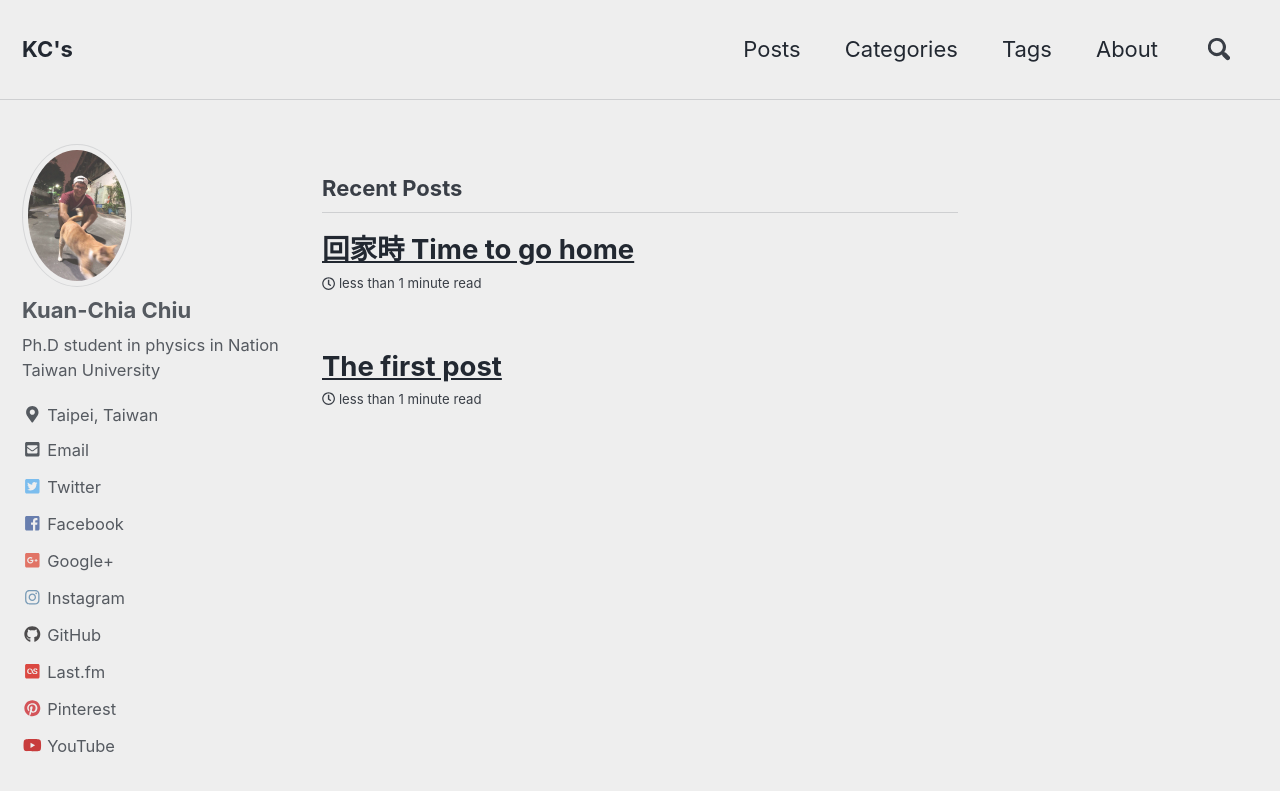
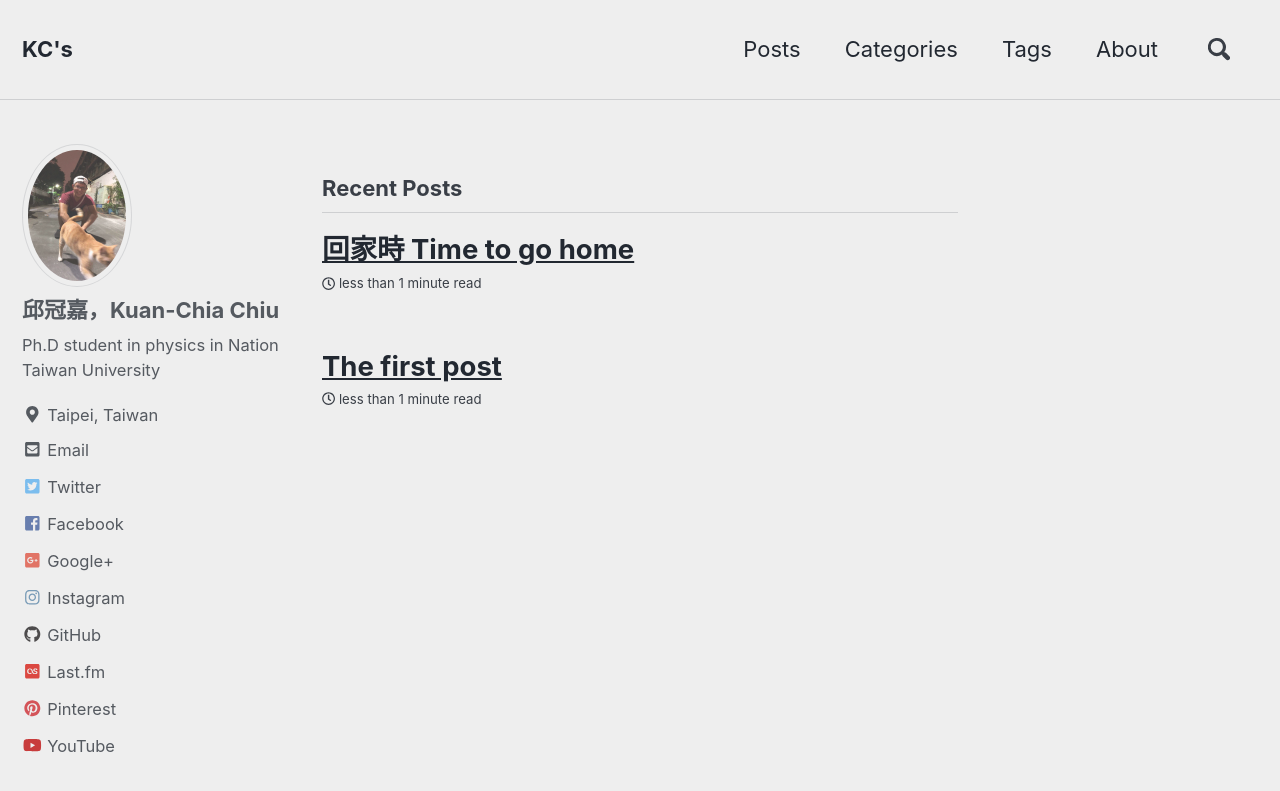
Before and after one commit to ttt50966/ttt50966.github.io, a Jekyll site: the page built from index.html, in a window 1280 px wide and 900 px high. Shown: the top 791 px of the window. Built offline with Jekyll 4.4.1, drawn with Linux system fonts in a browser that asks for light colours; nearby versions of some CDN libraries; the list of posts is cut into pages by our own code.

Commit message:
insert Chinese name

```diff
--- a/_config.yml
+++ b/_config.yml
@@ -97,7 +97,7 @@ analytics:
 
 # Site Author
 author:
-  name             : "Kuan-Chia Chiu"
+  name             : "邱冠嘉，Kuan-Chia Chiu"
   avatar           : "/assets/KC.jpeg" # path of avatar image, e.g. "/assets/images/bio-photo.jpg"
   bio              : "Ph.D student in physics in Nation Taiwan University"
   location         : "Taipei, Taiwan"
--- a/_data/authors.yml
+++ b/_data/authors.yml
@@ -1,7 +1,7 @@
 # Authors
 
 Kuan-Chia Chiu:
-  name             : "Kuan-Chia Chiu"
+  name             : "邱冠嘉，Kuan-Chia Chiu"
   avatar           : "/assets/KC.jpeg" # path of avatar image, e.g. "/assets/images/bio-photo.jpg"
   bio              : "Ph.D student in physics in Nation Taiwan University"
   location         : "Taipei, Taiwan"
```
